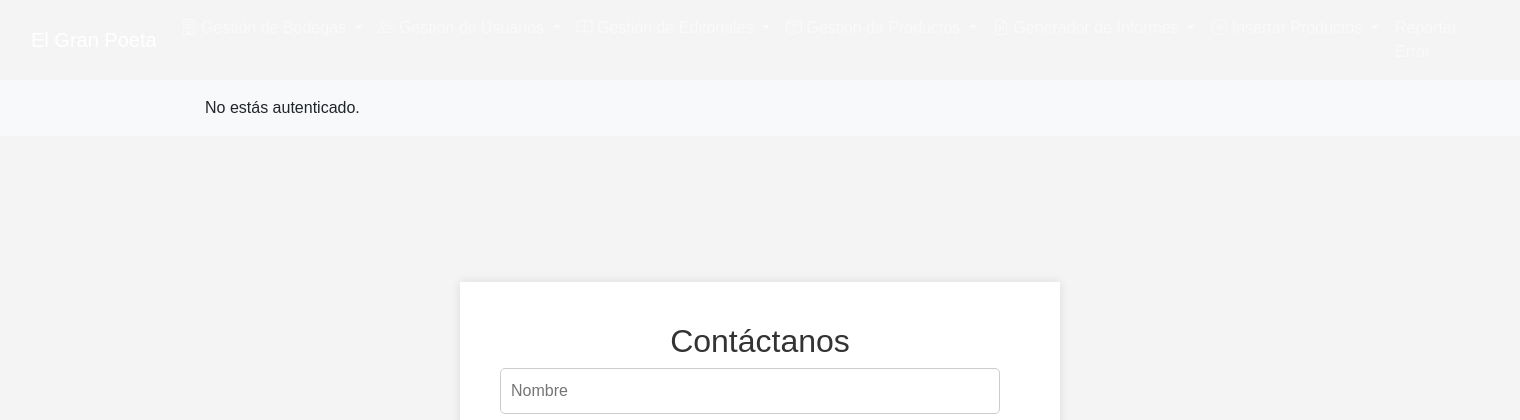
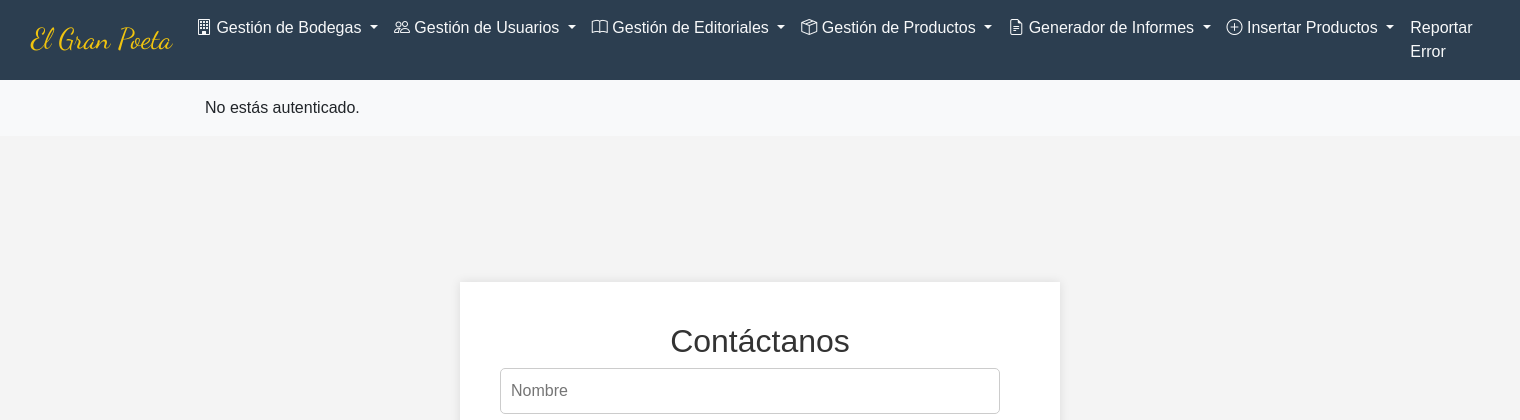
Before and after one commit to TheNewAarons/Gestor_Libreria, a Django app: page /contacto/ in a window 1520 px wide. Shown: the top 420 px of the page. Run offline with Django 5.2, Linux system fonts and the light colour scheme; some libraries are stand-ins or nearby versions.

Commit message:
Modificar error

```diff
--- a/Libreria/static/Libreria/css/style_base_modulos.css
+++ b/Libreria/static/Libreria/css/style_base_modulos.css
@@ -1,3 +1,29 @@
+body {
+    background-color: #F4F4F4;
+    min-height: 100vh;
+    display: flex;
+    flex-direction: column;
+}
+.navbar {
+    background-color: #2C3E50; /* Fondo oscuro y semitransparente */
+}
+.navbar-nav .nav-link {
+    color: #f8f9fa !important;
+    transition: color 0.3s;
+}
+.navbar-nav .nav-link:hover {
+    color: #F1C40F !important; /* Cambio a dorado */
+}
+.navbar-brand {
+    font-family: 'Dancing Script', cursive;
+    font-size: 1.8rem;
+    color: #F1C40F !important;
+}
+.navbar-toggler {
+    border-color: #F1C40F;
+}
+
+
 /* Estilos adicionales para módulos */
 .module-card {
     display: flex;
--- a/Libreria/templates/libreria/Base_Modulos.html
+++ b/Libreria/templates/libreria/Base_Modulos.html
@@ -205,5 +205,4 @@
 <!-- jQuery, Bootstrap JS y Smooth Scroll -->
 <script src="https://code.jquery.com/jquery-3.5.1.min.js"></script>
 <script src="https://stackpath.bootstrapcdn.com/bootstrap/4.5.2/js/bootstrap.bundle.min.js"></script>
-<script src="https://cdn.jsdelivr.net/npm/bootstrap@5.1.3/dist/js/bootstrap.bundle.min.js"></script>
 </html>
```
